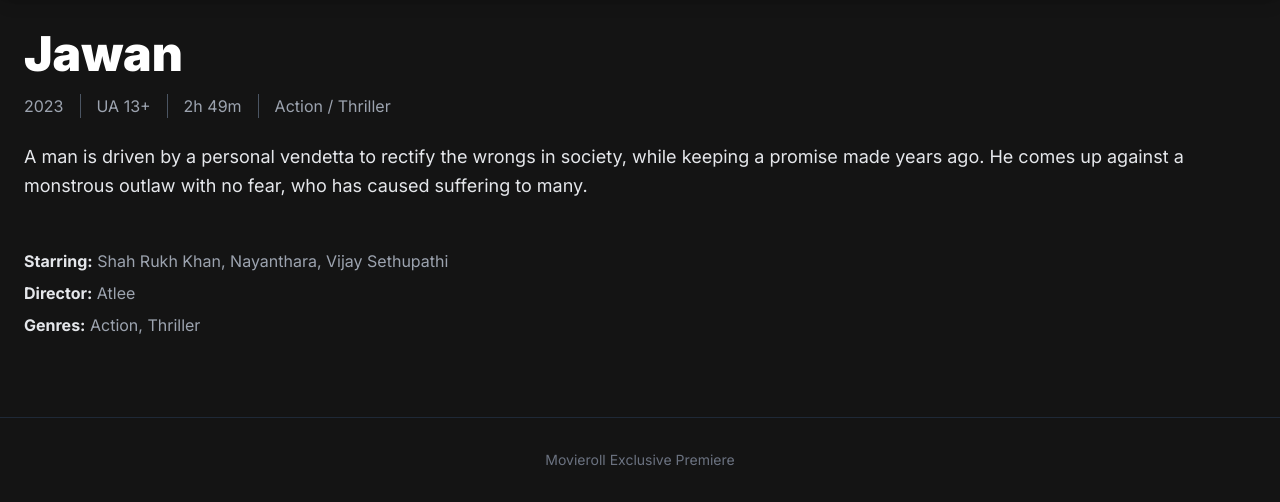
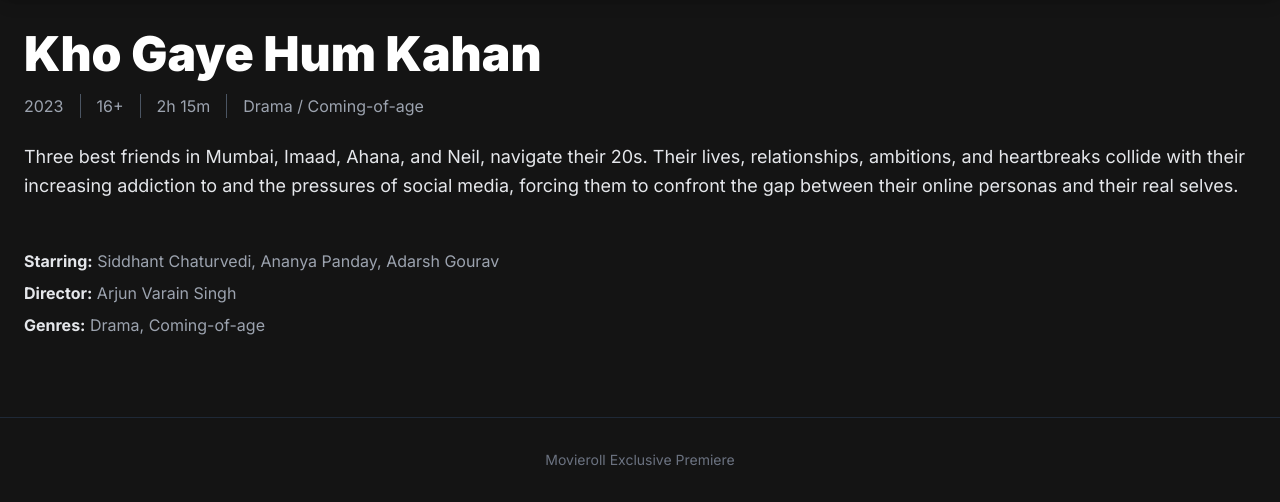
Before and after one commit to ayushhhroy/movieroll, a plain HTML site: page khogeyekaha.html in a window 1280 px wide. Shown: the part 806-1308 px from the top of the page. Drawn offline with nearby package versions, Linux system fonts and the light colour scheme.

Commit message:
Add files via upload

```diff
--- a/khogeyekaha.html
+++ b/khogeyekaha.html
@@ -73,35 +73,44 @@
         यह एक बहुत बड़ा जोखिम है।
     -->
     <iframe
-                src="https://drive.google.com/file/d/1U6KaBNjrU6Tt5Mw2q8ABn5nOMuqxl_kr/preview"
+        src="https://drive.google.com/file/d/1KUs6H4xU_KcfrPi893mF41ZWwpUgCWXg/preview"
         allow="autoplay; fullscreen"
         allowfullscreen="true">
     </iframe>
 </div>
 
 <!-- === MOVIE DETAILS SECTION === -->
-        <!-- Details for "Jawan" -->
+
+<!-- Details for "Kho Gaye Hum Kahan" -->
 <div class="px-4 sm:px-6 py-8">
-            <h1 class="text-4xl md:text-5xl font-extrabold mb-4">Jawan</h1>
+    <h1 class="text-4xl md:text-5xl font-extrabold mb-4">Kho Gaye Hum Kahan</h1>
 
     <!-- Meta Info (Year, Rating, Duration) -->
     <div class="flex flex-wrap items-center gap-x-4 gap-y-2 text-gray-400 mb-6">
+        <!-- Year -->
         <span>2023</span>
-                <span class="border-l border-gray-600 pl-4">UA 13+</span>
-                <span class="border-l border-gray-600 pl-4">2h 49m</span>
-                <span class="border-l border-gray-600 pl-4">Action / Thriller</span>
+        <!-- Rating -->
+        <span class="border-l border-gray-600 pl-4">16+</span>
+        <!-- Duration -->
+        <span class="border-l border-gray-600 pl-4">2h 15m</span>
+        <!-- Genres -->
+        <span class="border-l border-gray-600 pl-4">Drama / Coming-of-age</span>
     </div>
 
     <!-- Description / Plot Summary -->
     <p class="text-lg text-gray-200 mb-8 leading-relaxed">
-                A man is driven by a personal vendetta to rectify the wrongs in society, while keeping a promise made years ago. He comes up against a monstrous outlaw with no fear, who has caused suffering to many.
-            </p> <!-- FIX: <d> को </p> में बदल दिया गया -->
+        <!-- Plot Summary -->
+        Three best friends in Mumbai, Imaad, Ahana, and Neil, navigate their 20s. Their lives, relationships, ambitions, and heartbreaks collide with their increasing addiction to and the pressures of social media, forcing them to confront the gap between their online personas and their real selves.
+    </p>
 
     <!-- About / Cast / Director -->
     <div class="mt-12 text-gray-400">
-                <p class="mb-2"><span class="font-bold text-gray-200">Starring:</span> Shah Rukh Khan, Nayanthara, Vijay Sethupathi</p>
-                <p class="mb-2"><span class="font-bold text-gray-200">Director:</span> Atlee</p>
-                <p><span class="font-bold text-gray-200">Genres:</span> Action, Thriller</p>
+        <!-- Cast -->
+        <p class="mb-2"><span class="font-bold text-gray-200">Starring:</span> Siddhant Chaturvedi, Ananya Panday, Adarsh Gourav</p>
+        <!-- Director -->
+        <p class="mb-2"><span class="font-bold text-gray-200">Director:</span> Arjun Varain Singh</p>
+        <!-- Genres -->
+        <p><span class="font-bold text-gray-200">Genres:</span> Drama, Coming-of-age</p>
     </div>
 </div>
     </main>
```
Lines whose indentation alone changed are shown as unchanged.
